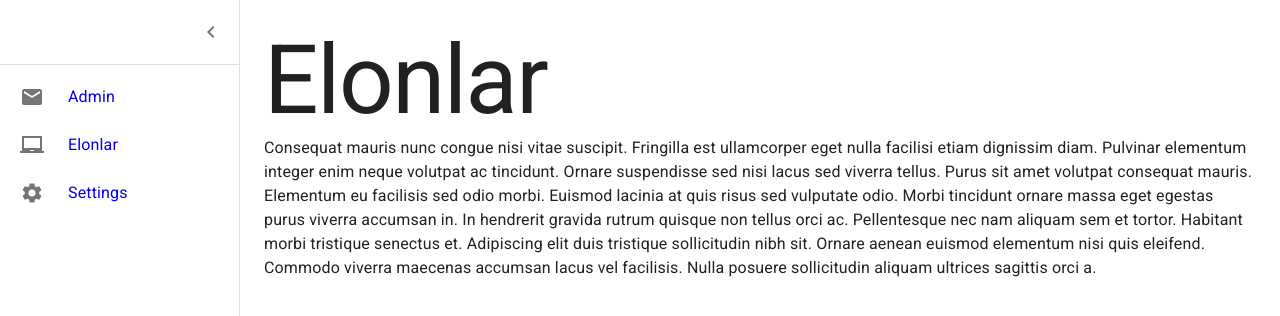
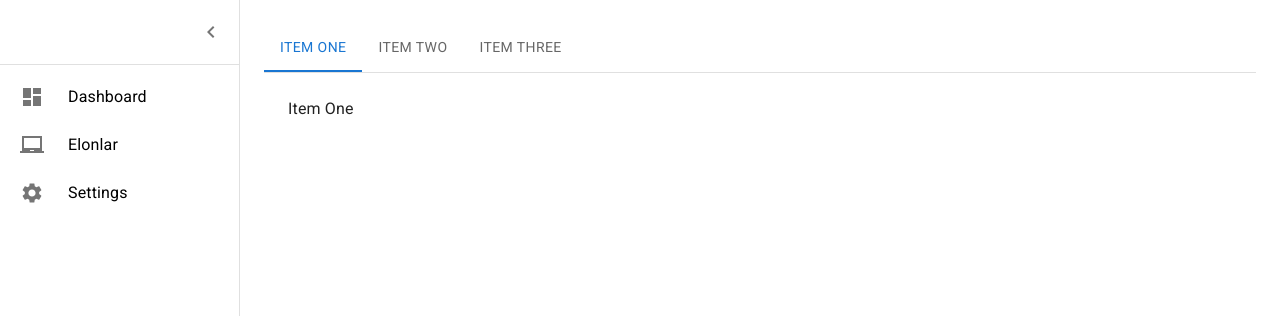
Before and after one commit to TohirDev/frontend-admin, a React (Vite) app: page /admin/elonlar in a window 1280 px wide. Shown: the top 316 px of the page. Built offline with nearby package versions, Linux system fonts and the light colour scheme.

Commit message:
tabs added

```diff
--- a/src/pages/admin/components/elonlar/index.tsx
+++ b/src/pages/admin/components/elonlar/index.tsx
@@ -1,30 +1,78 @@
 import { Box, Typography } from "@mui/material";
 import SideNav from "../sidebar";
+import React, { useState } from "react";
+import Tabs from "@mui/material/Tabs";
+import Tab from "@mui/material/Tab";
+
+interface TabPanelProps {
+  children?: React.ReactNode;
+  index: number;
+  value: number;
+}
 
 function Elonlar() {
+  const [value, setValue] = useState(0);
+
+  const handleChange = (event: React.SyntheticEvent, newValue: number) => {
+    setValue(newValue);
+  };
+
+  function a11yProps(index: number) {
+    return {
+      id: `simple-tab-${index}`,
+      "aria-controls": `simple-tabpanel-${index}`,
+    };
+  }
+
   return (
     <Box sx={{ display: "flex" }}>
       <SideNav />
       <Box component="main" sx={{ flexGrow: 1, p: 3 }}>
-        <Typography variant="h1">Elonlar</Typography>
-        <Typography paragraph>
-          Consequat mauris nunc congue nisi vitae suscipit. Fringilla est
-          ullamcorper eget nulla facilisi etiam dignissim diam. Pulvinar
-          elementum integer enim neque volutpat ac tincidunt. Ornare
-          suspendisse sed nisi lacus sed viverra tellus. Purus sit amet
-          volutpat consequat mauris. Elementum eu facilisis sed odio morbi.
-          Euismod lacinia at quis risus sed vulputate odio. Morbi tincidunt
-          ornare massa eget egestas purus viverra accumsan in. In hendrerit
-          gravida rutrum quisque non tellus orci ac. Pellentesque nec nam
-          aliquam sem et tortor. Habitant morbi tristique senectus et.
-          Adipiscing elit duis tristique sollicitudin nibh sit. Ornare
-          aenean euismod elementum nisi quis eleifend. Commodo viverra
-          maecenas accumsan lacus vel facilisis. Nulla posuere sollicitudin
-          aliquam ultrices sagittis orci a.
-        </Typography>
+        <Box sx={{ width: "100%" }}>
+          <Box sx={{ borderBottom: 1, borderColor: "divider" }}>
+            <Tabs
+              value={value}
+              onChange={handleChange}
+              aria-label="basic tabs example"
+            >
+              <Tab label="Item One" {...a11yProps(0)} />
+              <Tab label="Item Two" {...a11yProps(1)} />
+              <Tab label="Item Three" {...a11yProps(2)} />
+            </Tabs>
+          </Box>
+          <CustomTabPanel value={value} index={0}>
+            Item One
+          </CustomTabPanel>
+          <CustomTabPanel value={value} index={1}>
+            Item Two
+          </CustomTabPanel>
+          <CustomTabPanel value={value} index={2}>
+            Item Three
+          </CustomTabPanel>
+        </Box>
       </Box>
     </Box>
   );
 }
 
 export default Elonlar;
+
+function CustomTabPanel(props: TabPanelProps) {
+  const { children, value, index, ...other } = props;
+
+  return (
+    <div
+      role="tabpanel"
+      hidden={value !== index}
+      id={`simple-tabpanel-${index}`}
+      aria-labelledby={`simple-tab-${index}`}
+      {...other}
+    >
+      {value === index && (
+        <Box sx={{ p: 3 }}>
+          <Typography>{children}</Typography>
+        </Box>
+      )}
+    </div>
+  );
+}
--- a/src/pages/admin/components/sidebar/index.tsx
+++ b/src/pages/admin/components/sidebar/index.tsx
@@ -1,11 +1,11 @@
 import { ReactNode, useState } from "react";
+import { Link } from "react-router-dom";
 import { styled, useTheme, Theme, CSSObject } from "@mui/material/styles";
 import Box from "@mui/material/Box";
-import MuiDrawer from "@mui/material/Drawer";
-
 import List from "@mui/material/List";
 import CssBaseline from "@mui/material/CssBaseline";
 import Divider from "@mui/material/Divider";
+import MuiDrawer from "@mui/material/Drawer";
 import IconButton from "@mui/material/IconButton";
 import ChevronLeftIcon from "@mui/icons-material/ChevronLeft";
 import ChevronRightIcon from "@mui/icons-material/ChevronRight";
@@ -13,12 +13,11 @@ import ListItem from "@mui/material/ListItem";
 import ListItemButton from "@mui/material/ListItemButton";
 import ListItemIcon from "@mui/material/ListItemIcon";
 import ListItemText from "@mui/material/ListItemText";
-import MailIcon from "@mui/icons-material/Mail";
-import { Link } from "react-router-dom";
+import DashboardIcon from "@mui/icons-material/Dashboard";
+
 import { ERoutes } from "../../../../enum/routes";
 import LaptopChromebookIcon from "@mui/icons-material/LaptopChromebook";
 import SettingsIcon from "@mui/icons-material/Settings";
-
 type TListItemLink = {
   open: boolean;
   path: string;
@@ -85,7 +84,6 @@ export default function SideNav() {
   return (
     <Box sx={{ display: "flex" }}>
       <CssBaseline />
-
       <Drawer variant="permanent" open={open}>
         <DrawerHeader>
           <IconButton onClick={handleDrawerClose}>
@@ -100,10 +98,10 @@ export default function SideNav() {
         <List>
           <ListItemLink
             open={open}
-            text="Admin"
+            text="Dashboard"
             path={ERoutes.AdminPage}
             key={1}
-            icon={<MailIcon />}
+            icon={<DashboardIcon />}
           />
           <ListItemLink
             open={open}
@@ -133,7 +131,11 @@ export const ListItemLink = ({
 }: TListItemLink) => {
   return (
     <Link to={path} style={{ textDecoration: "none" }}>
-      <ListItem key={text} disablePadding sx={{ display: "block" }}>
+      <ListItem
+        key={text}
+        disablePadding
+        sx={{ display: "block", color: "#000" }}
+      >
         <ListItemButton
           sx={{
             minHeight: 48,
```
